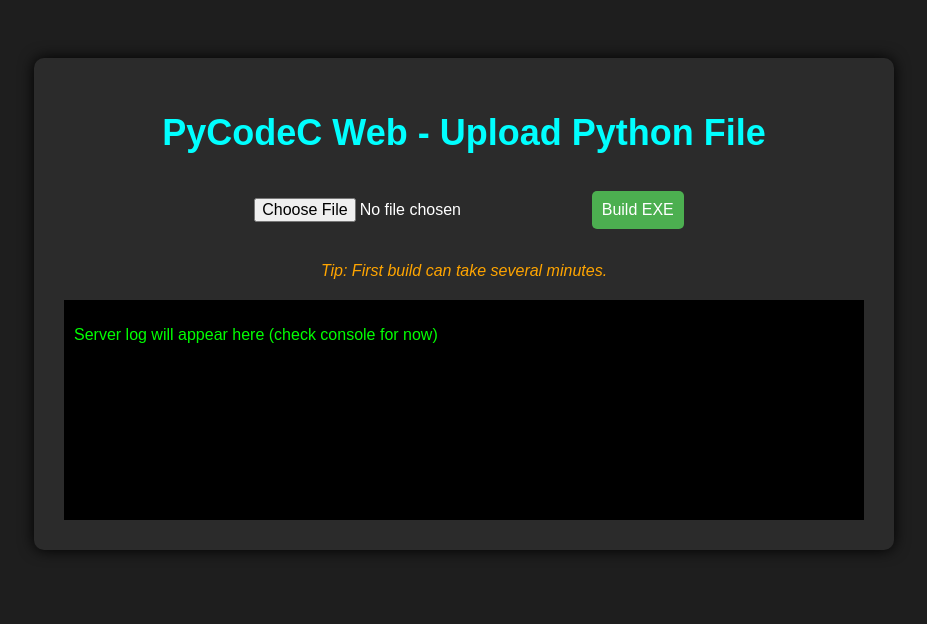
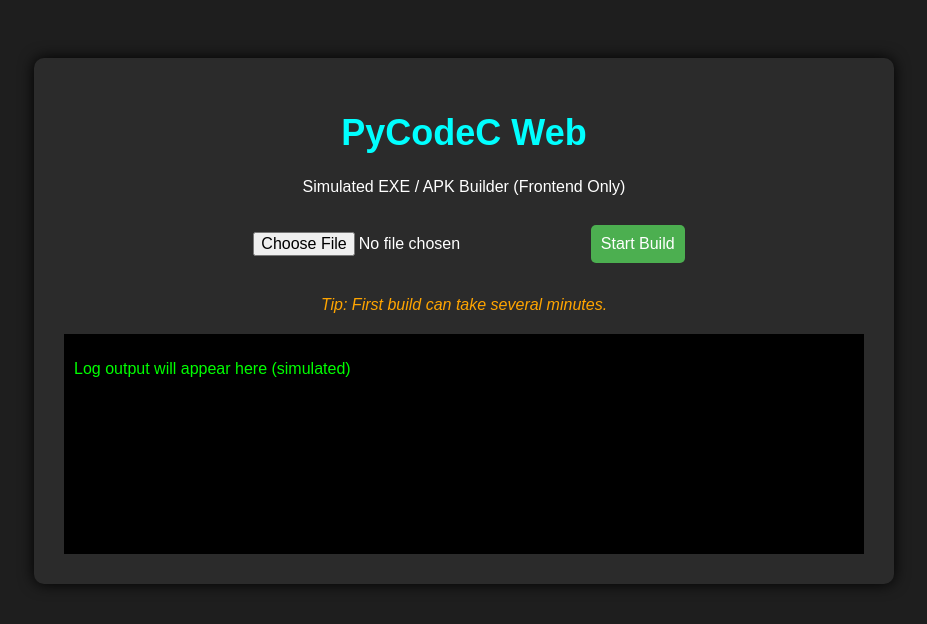
Before and after one commit to SlabyLol/PyCodeC-Web, a Python web app: template templates/index.html in a window 1280 px wide. Shown: the top 624 px of the page, without its empty margins (176-1103 px from the left). Run offline with Jinja, Linux system fonts and the light colour scheme; the template is opened without the code that fills it, so the values that code supplies are empty.

Commit message:
Update index.html

```diff
--- a/templates/index.html
+++ b/templates/index.html
@@ -1,25 +1,33 @@
 <!DOCTYPE html>
-<html>
+<html lang="en">
 <head>
+    <meta charset="UTF-8">
     <title>PyCodeC Web</title>
-    <link rel="stylesheet" href="{{ url_for('static', filename='style.css') }}">
+    <link rel="stylesheet" href="static/style.css">
 </head>
 <body>
     <div class="container">
-        <h1>PyCodeC Web - Upload Python File</h1>
-        <form method="post" enctype="multipart/form-data" class="upload-form">
-            <input type="file" name="pyfile" required>
-            <button type="submit">Build EXE</button>
+        <h1>PyCodeC Web</h1>
+        <p class="subtitle">Simulated EXE / APK Builder (Frontend Only)</p>
+
+        <form id="uploadForm">
+            <input type="file" id="pyfile" accept=".py" required>
+            <button type="submit">Start Build</button>
         </form>
+
+        <div class="progress-container">
+            <div class="progress-bar" id="progressBar"></div>
+        </div>
 
         <div id="tips-container">
             <p id="tips">Tip: First build can take several minutes.</p>
         </div>
 
         <div id="log">
-            <p>Server log will appear here (check console for now)</p>
+            <p>Log output will appear here (simulated)</p>
         </div>
     </div>
-    <script src="{{ url_for('static', filename='script.js') }}"></script>
+
+    <script src="static/script.js"></script>
 </body>
 </html>
```
